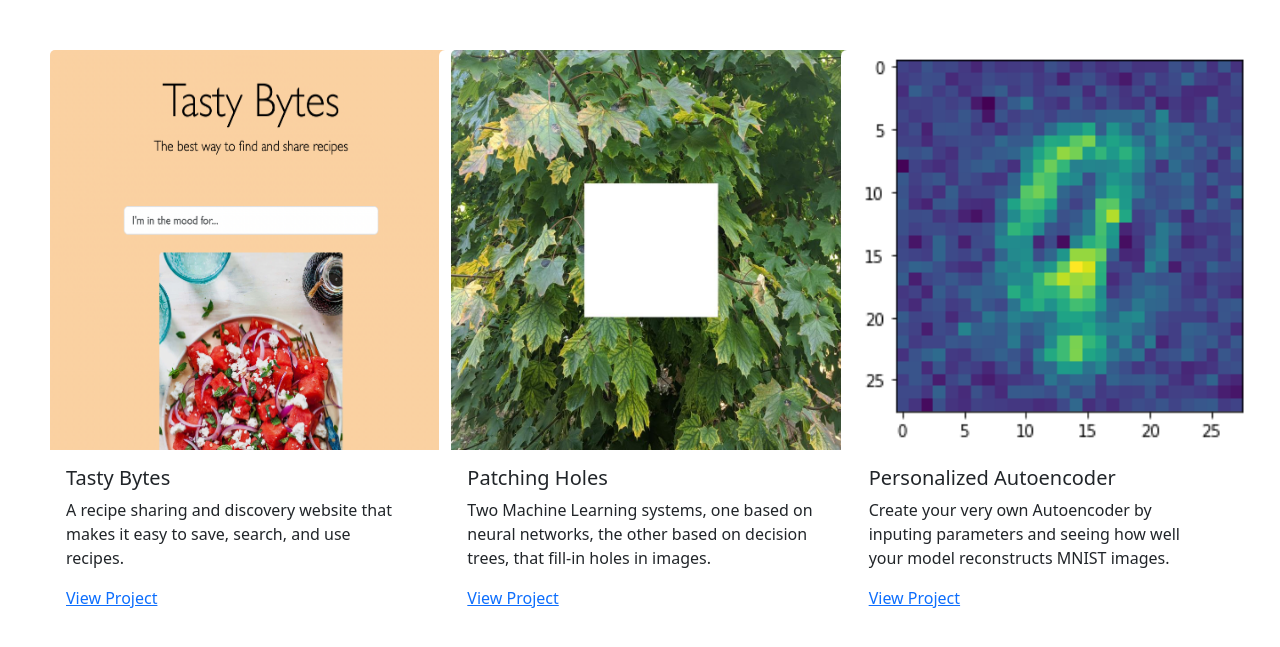
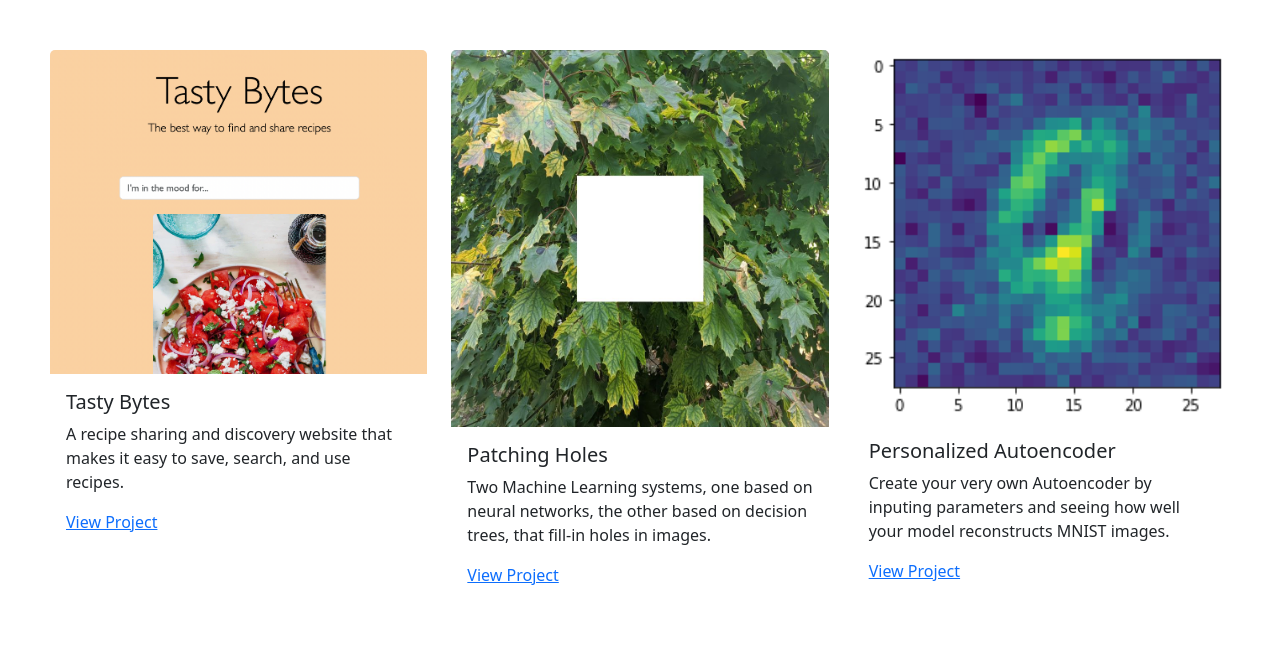
Before and after one commit to GiladSchneider/giladschneiderwebsite, a Flask app: page /projects in a window 1280 px wide. Shown: the part 95-742 px from the top of the page. Run offline with Flask 2, Linux system fonts and the light colour scheme.

Commit message:
Image Fixes

```diff
--- a/templates/projects.html
+++ b/templates/projects.html
@@ -3,30 +3,38 @@
 {% block content %}
 <div class="card-deck" style="padding: 50px;">
     <div class="row">
-        <div class="card col border-0">
-        <img class="card-img-top" src="/static/project1_image.png" alt="Card image cap" style="width: 400px; height: 400px;">
+        <div class="col-lg-4 d-flex align-items-stretch">
+            <div class="card border-0">
+            <img class="card-img-top d-flex align-items-stretch" src="/static/project1_image.png" alt="Card image cap" style="max-width: 500px; max-height: 500px;">
                 <div class="card-body">
                     <h5 class="card-title">Tasty Bytes</h5>
                     <p class="card-text">A recipe sharing and discovery website that makes it easy to save, search, and use recipes.</p>
                     <a href="https://github.com/GiladSchneider/TastyBytes" target="_blank">View Project</a>
                 </div>
             </div>
-        <div class="card col border-0">
-        <img class="card-img-top" src="/static/project2_image.png" alt="Card image cap" style="width: 400px; height: 400px;">
+        </div>
+
+        <div class="col-lg-4 d-flex align-items-stretch">
+            <div class="card border-0 d-flex align-items-stretch">
+            <img class="card-img-top" src="/static/project2_image.png" alt="Card image cap" style="max-width: 500px; max-height: 500px;">
                 <div class="card-body">
                     <h5 class="card-title">Patching Holes</h5>
                     <p class="card-text">Two Machine Learning systems, one based on neural networks, the other based on decision trees, that fill-in holes in images.</p>
                     <a href="https://github.com/GiladSchneider/ML-Final-Project" target="_blank">View Project</a>
                 </div>
             </div>
-        <div class="card col border-0">
-        <img class="card-img-top" src="/static/project3_image.png" alt="Card image cap" style="width: 400px; height: 400px;">
+        </div>
+
+        <div class="col-lg-4 d-flex align-items-stretch">
+            <div class="card col border-0 d-flex align-items-stretch">
+            <img class="card-img-top" src="/static/project3_image.png" alt="Card image cap" style="max-width: 500px; max-height: 500px;">
             <div class="card-body">
                 <h5 class="card-title">Personalized Autoencoder</h5>
                 <p class="card-text">Create your very own Autoencoder by inputing parameters and seeing how well your model reconstructs MNIST images.</p>
                 <a href="https://github.com/GiladSchneider/PersonalizedAutoencoder" target="_blank">View Project</a>
             </div>
         </div>
+
     </div>
 </div>
 {% endblock content %}
```
Also changed, not shown: 1 other file. Lines whose indentation alone changed are shown as unchanged.
